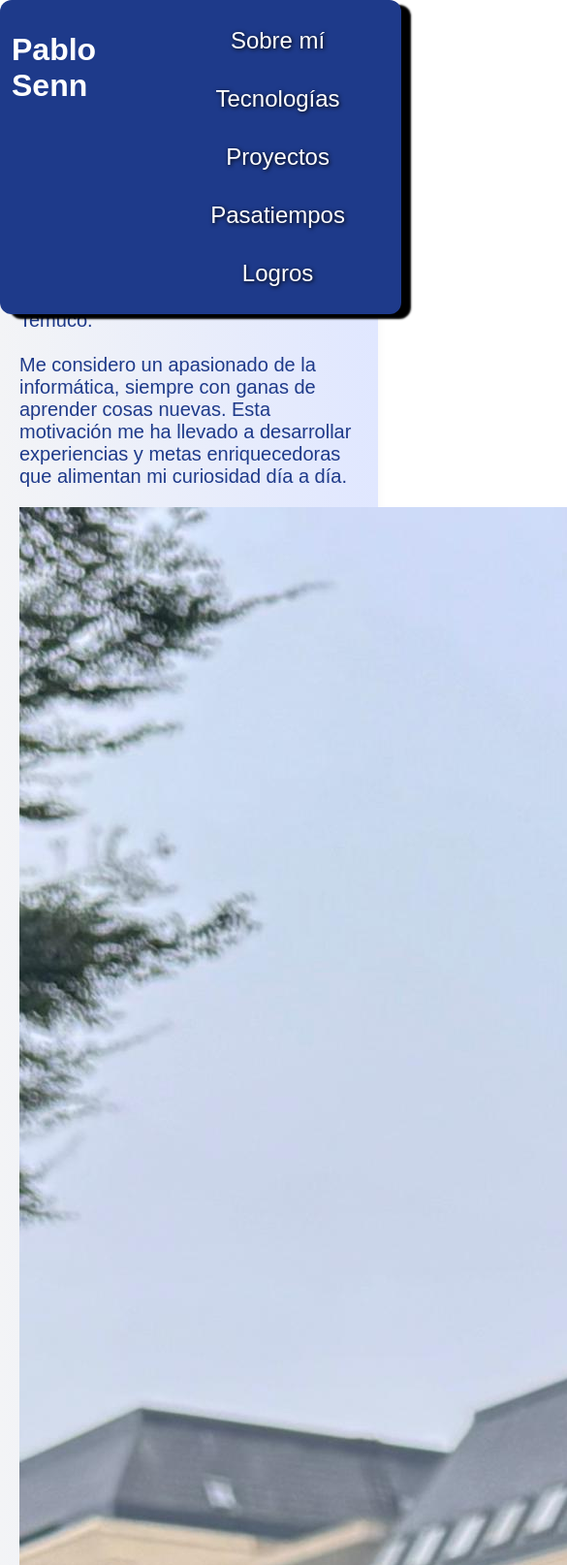
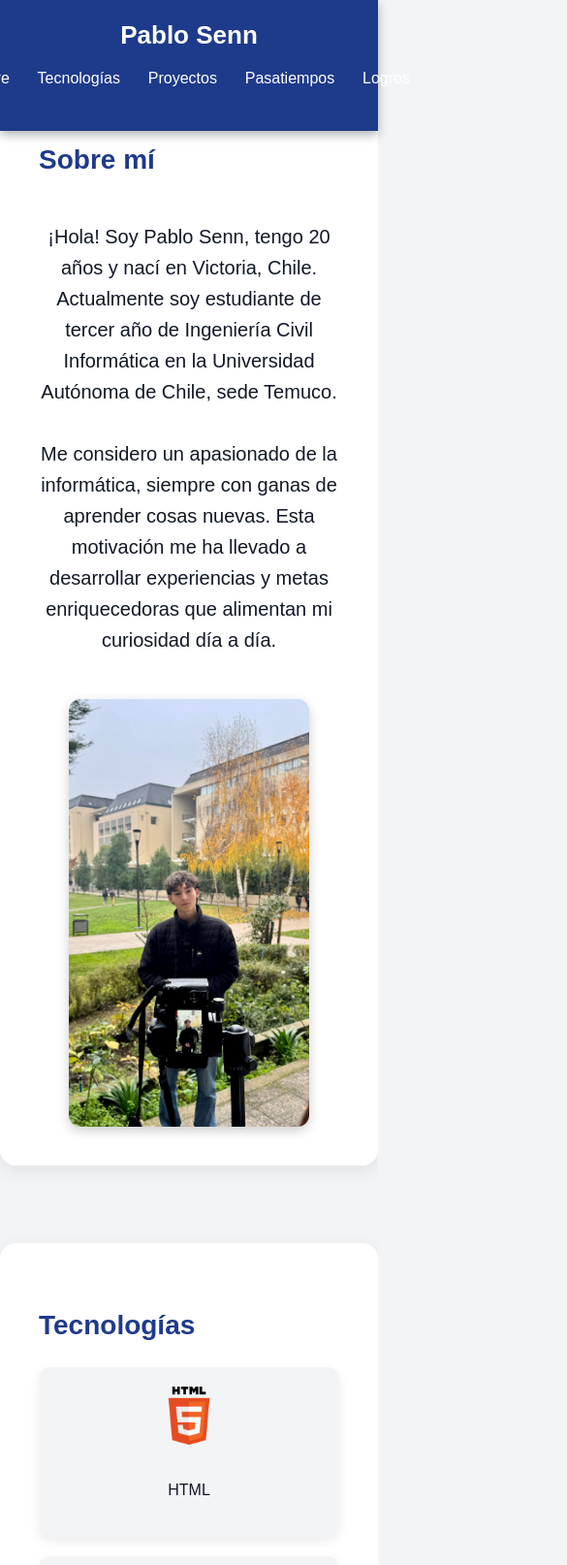
Before and after one commit to Pablosennc/PortafolioPS.github.io, a plain HTML site: page index.html in a window 390 px wide. Shown: the top 1614 px of the page at 97% size, 585 px wide, since content can reach past the window. Drawn offline with Linux system fonts and the light colour scheme.

Commit message:
Update style.css

```diff
--- a/style.css
+++ b/style.css
@@ -1,108 +1,197 @@
+* {
+  box-sizing: border-box;
+}
+
 :root {
   --blue-primary: #2563eb;
   --blue-dark: #1e3a8a;
-  --gray-light: #d9dadd;
-  --gray-medium: #6b7280;
+  --gray-light: #f3f4f6;
   --gray-dark: #111827;
   --white: #ffffff;
 }
 
-body{
-    height: 1000px;
-    font-family: Arial, sans-serif;
+body {
+  margin: 0;
+  font-family: 'Poppins', sans-serif;
+  background-color: var(--gray-light);
+  color: var(--gray-dark);
+  line-height: 1.6;
+}
+
+header {
+  background: var(--blue-dark);
+  color: var(--white);
+  display: flex;
+  justify-content: space-between;
+  align-items: center;
+  padding: 16px 40px;
+  position: fixed;
+  width: 100%;
+  top: 0;
+  left: 0;
+  box-shadow: 0 4px 10px rgba(0,0,0,0.3);
+  z-index: 1000;
+}
+
+header .logo {
+  font-size: 26px;
+  font-weight: 700;
+  margin: 0;
+}
+
+header nav ul {
+  display: flex;
+  list-style: none;
+  gap: 1.8rem;
   margin: 0;
   padding: 0;
-    background-color: var(--white);
-    color: #150909;
+}
+
+header nav a {
+  color: var(--white);
+  text-decoration: none;
+  font-weight: 500;
+  transition: 0.3s;
+}
+
+header nav a:hover {
+  color: var(--gray-light);
+  text-decoration: underline;
+}
+
+section {
+  max-width: 1000px;
+  margin: 80px auto 40px auto;
+  padding: 40px;
+}
+
+h2 {
+  font-size: 28px;
+  margin-bottom: 20px;
+  color: var(--blue-dark);
+}
+
+.card {
+  background: var(--white);
+  border-radius: 16px;
+  box-shadow: 0 6px 18px rgba(0,0,0,0.08);
+  padding: 40px;
+  transition: transform 0.3s;
+}
+
+.card:hover {
+  transform: translateY(-2px);
+}
+
+#sobre-mi .contenido {
+  display: flex;
+  flex-wrap: wrap;
+  gap: 25px;
+  align-items: center;
+  font-size: 20px;
+}
+
+#sobre-mi img {
+  display: block;
+  margin: 0px auto;
+  width: 200px;
+  border-radius: 12px;
+  box-shadow: 0 4px 12px rgba(0,0,0,0.2);
 }
 
 
-header{
-    color: white;
-    display: flex;
-    gap: 2rem;
-    background-color: var(--blue-dark);
-    position: fixed;
-    top: 0;
-    left: 0;
-    width: 100%;
-    padding-bottom: 4px;
-    padding: 12px;
+.grid-tecnologias {
+  display: grid;
+  gap: 20px;
+  text-align: center;
+}
+
+.tech {
+  background: var(--gray-light);
   border-radius: 12px;
-    box-shadow: 10px 5px 2px  rgb(0, 0, 0);
+  padding: 20px;
+  box-shadow: 0 4px 12px rgba(0,0,0,0.08);
+  transition: transform 0.2s;
+}
 
+.tech:hover {
+  transform: translateY(-5px);
 }
-header ul{
-    display: flex;
-    flex-wrap: wrap;
-    justify-content: center;
-    gap: 2rem;
-    list-style: none;
-    text-shadow: 1px 1px 4px rgb(0, 0, 0);
 
+.tech img {
+  width: 60px;
+  margin-bottom: 10px;
 }
-header li{
-    font-size: 24px;
-    text-align: center;
 
 
-}
-header a{
-    text-decoration: none;
-    color: rgb(255, 255, 255);
+.grid-proyectos {
+  display: grid;
+  grid-template-columns: repeat(auto-fit, minmax(260px, 1fr));
+  gap: 25px;
 }
 
-section{
-    margin: 0;
-    padding: 0;
+.proyecto-card {
+  background: var(--white);
+  border-radius: 16px;
+  box-shadow: 0 6px 16px rgba(0,0,0,0.1);
+
+  display: flex;
+  flex-direction: column;
+  transition: transform 0.3s;
 }
-#sobre-mi {
-    font-size: 20px;
-    color: var(--blue-dark);
-    min-height: 300px;
-    padding: 120px 20px 40px 20px;
-    background-color: var(--gray-light);
 
-    box-shadow: 0 4px 10px rgba(0,0,0,0.05);
-    background: linear-gradient(to right, #f3f4f6, #e0e7ff);
-    border-radius: 12px;
+.proyecto-card:hover {
+  transform: translateY(-8px);
 }
-#contenido-sobre-mi {
-    display: flex;
-    flex-direction: row;
-    gap: 25px;
-    align-items: stretch;
-}
-#contenido-sobre-mi img {
-    width: 20%;
-    max-width: 100%;
-    max-height: 300px;
-    border-radius: 10px;
+
+.proyecto-card img {
+  width: 100%;
+  height: 160px;
   object-fit: cover;
 }
 
-#contenido-sobre-mi p{
+.proyecto-card h3 {
+  font-size: 22px;
+  margin: 16px;
+  color: var(--blue-dark);
+}
+
+.proyecto-card p {
   flex: 1;
-    font-size: 22px;
-    line-height: 1.6;
-    color: var(--gray-dark);
-    text-align: left;
-    display: flex;
+  margin: 0 16px 16px;
+  font-size: 15px;
 }
-#estudios{
-    font-size: 22px;
-    color: var(--blue-dark);
-    min-height: 300px;
-    padding: 10px 20px 40px 20px;
-    background-color: #e0e7ff;
-    box-shadow: 0 4px 10px rgba(0,0,0,0.05);
-    background: linear-gradient(to left, #f3f4f6, var(--gray-light));
-    border-radius: 12px;
+
+.proyecto-card a {
+  display: block;
+  text-align: center;
+  padding: 12px;
+  margin: 0 16px 16px;
+  background: var(--blue-primary);
+  color: var(--white);
+  border-radius: 10px;
+  text-decoration: none;
+  font-weight: 600;
+  transition: background 0.3s;
 }
-#estudios p{
-    font-size: 22px;
-    line-height: 1.6;
+
+.proyecto-card a:hover {
+  background: var(--blue-dark);
+}
+
+
+@media (max-width: 768px) {
+  header {
+    flex-direction: column;
+    gap: 10px;
+  }
+
+  #sobre-mi .contenido {
+    flex-direction: column;
     text-align: center;
-    padding-top: 30px;
-    margin-top: 20px;
   }
+
+  #sobre-mi img {
+    width: 80%;
+  }
+}
```
Lines whose indentation alone changed are shown as unchanged.
